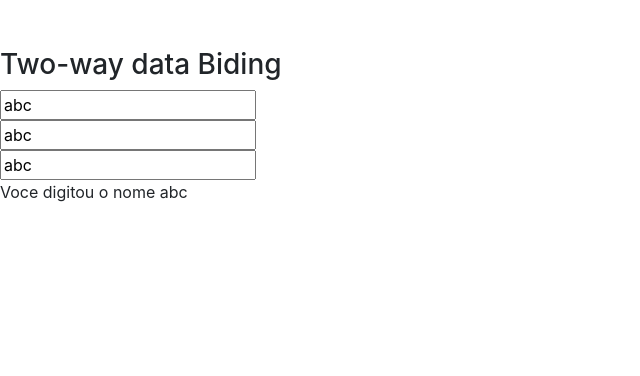
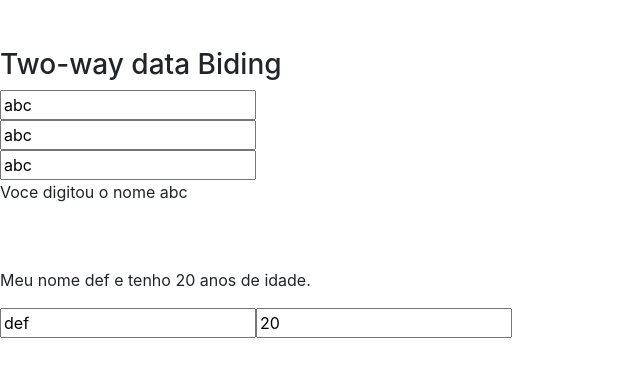
Before and after one commit to RodResq/angular-labs, an Angular app: page / in a window 1280 px wide. Shown: the top 376 px of the page, without its empty margins (0-640 px from the left). Built offline with nearby package versions, Linux system fonts and the light colour scheme.

Commit message:
two-way databind

```diff
--- a/src/app/data-biding/data-biding.component.html
+++ b/src/app/data-biding/data-biding.component.html
@@ -100,5 +100,12 @@
         [(ngModel)]="nome" />
       <p>Voce digitou o nome {{ nome }}</p>
     </div>
+    <br><br>
+
+    <div>
+      <p>Meu nome {{ pessoa.nome }} e tenho {{ pessoa.idade }} anos de idade.</p>
+      <input type="text" [(ngModel)]="pessoa.nome">
+      <input type="text" [(ngModel)]="pessoa.idade">
+    </div>
   </article>
 </section>
--- a/src/app/data-biding/data-biding.component.ts
+++ b/src/app/data-biding/data-biding.component.ts
@@ -25,6 +25,11 @@ export class DataBidingComponent implements OnInit {
   isMouseOver: boolean = false;
 
   nome: string = 'abc';
+
+  pessoa: any = {
+      nome: 'def',
+      idade: 20
+  }
 
   constructor() { }
 
```
